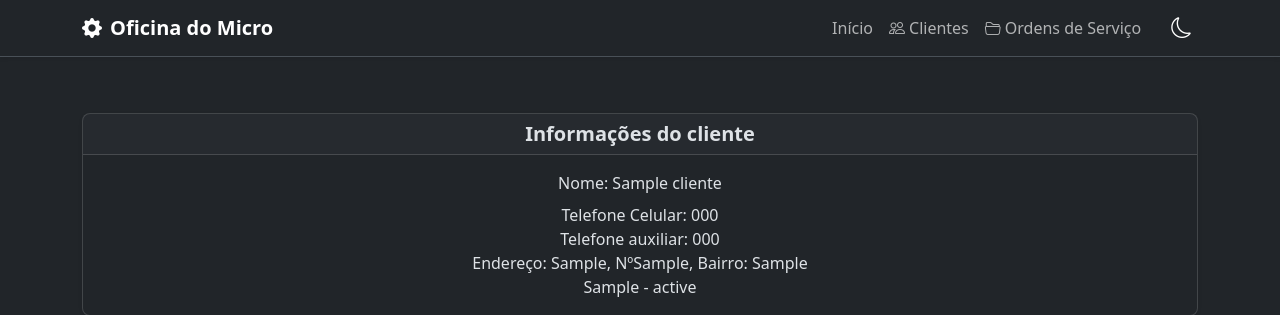
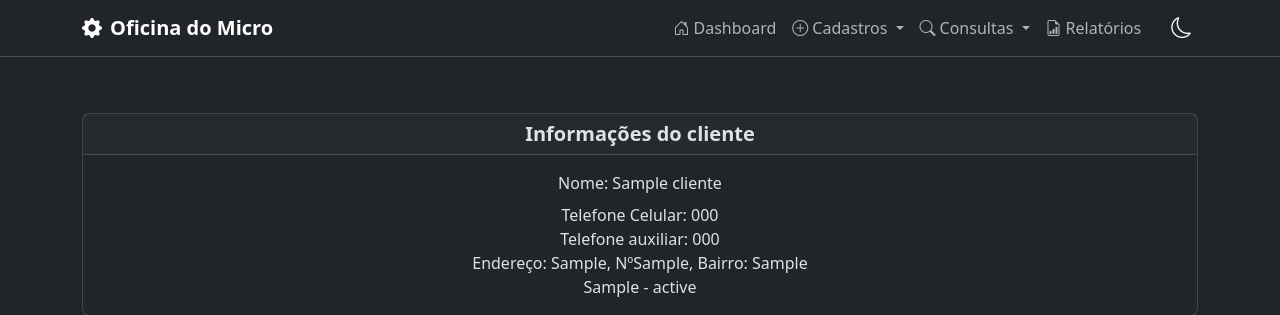
Before and after one commit to barrigaverd/Projeto-Oficina, a Flask app: template templates/detalhes_os.html in a window 1280 px wide. Shown: the top 315 px of the page. Run offline with Flask 3, Linux system fonts and the light colour scheme; the template is opened without the code that fills it: values that come from a table or form of the project are taken from there, others are empty; tables that the repository leaves empty hold one stand-in row (values such as "Sample post").

Commit message:
att nav bar

```diff
--- a/templates/base.html
+++ b/templates/base.html
@@ -36,34 +36,57 @@
     <a class="navbar-brand fw-bold" href="{{ url_for('home') }}">
       <i class="bi bi-gear-fill me-2"></i>Oficina do Micro
     </a>
-      <button class="navbar-toggler" type="button" data-bs-toggle="collapse" data-bs-target="#navbarPublica" aria-controls="navbarPublica" aria-expanded="false" aria-label="Toggle navigation">
+    <button class="navbar-toggler" type="button" data-bs-toggle="collapse" data-bs-target="#navbarAdmin" aria-controls="navbarAdmin" aria-expanded="false" aria-label="Toggle navigation">
       <span class="navbar-toggler-icon"></span>
     </button>
 
-      <div class="collapse navbar-collapse" id="navbarPublica">
+    <div class="collapse navbar-collapse" id="navbarAdmin">
       <ul class="navbar-nav ms-auto mb-2 mb-lg-0">
+
         <li class="nav-item">
-            <a class="nav-link" href="{{ url_for('index') }}">Início</a>
-          </li>
-          <li class="nav-item">
-            <a class="nav-link" href="{{ url_for('listar_clientes') }}">
-              <i class="bi bi-people me-1"></i>Clientes
+          <a class="nav-link" href="{{ url_for('home') }}">
+            <i class="bi bi-house-door me-1"></i>Dashboard
           </a>
         </li>
+
+        <li class="nav-item dropdown">
+          <a class="nav-link dropdown-toggle" href="#" role="button" data-bs-toggle="dropdown" aria-expanded="false">
+            <i class="bi bi-plus-circle me-1"></i>Cadastros
+          </a>
+          <ul class="dropdown-menu">
+            <li><a class="dropdown-item" href="{{ url_for('cadastrar_cliente') }}">Cadastrar Cliente</a></li>
+            <li><hr class="dropdown-divider"></li>
+            <li><a class="dropdown-item" href="{{ url_for('cadastrar_servico') }}">Cadastrar Serviço</a></li>
+            <li><a class="dropdown-item" href="{{ url_for('cadastrar_peca') }}">Cadastrar Peça</a></li>
+          </ul>
+        </li>
+
+        <li class="nav-item dropdown">
+          <a class="nav-link dropdown-toggle" href="#" role="button" data-bs-toggle="dropdown" aria-expanded="false">
+            <i class="bi bi-search me-1"></i>Consultas
+          </a>
+          <ul class="dropdown-menu">
+            <li><a class="dropdown-item" href="{{ url_for('listar_clientes') }}">Listar Clientes</a></li>
+            <li><a class="dropdown-item" href="{{ url_for('listar_servicos') }}">Listar Serviços</a></li>
+            <li><a class="dropdown-item" href="{{ url_for('listar_pecas') }}">Listar Peças</a></li>
+          </ul>
+        </li>
+
         <li class="nav-item">
             <a class="nav-link" href="{{ url_for('relatorios') }}">
-              <i class="bi bi-folder2-open me-1"></i>Ordens de Serviço
+              <i class="bi bi-file-earmark-bar-graph me-1"></i>Relatórios
             </a>
         </li>
+
         {% if current_user.is_authenticated %}
           <li class="nav-item">
             <a class="nav-link text-danger" href="{{ url_for('logout') }}">
-                <i class="bi bi-box-arrow-right me-1"></i> Sair
+              <i class="bi bi-box-arrow-right me-1"></i>Sair
             </a>
           </li>
         {% endif %}
+      </ul>
 
-        </ul>
       <button id="themeToggle" class="theme-toggle ms-3" title="Alternar tema">
         <i id="themeIcon" class="bi bi-moon"></i>
       </button>
```
Lines whose indentation alone changed are shown as unchanged.
